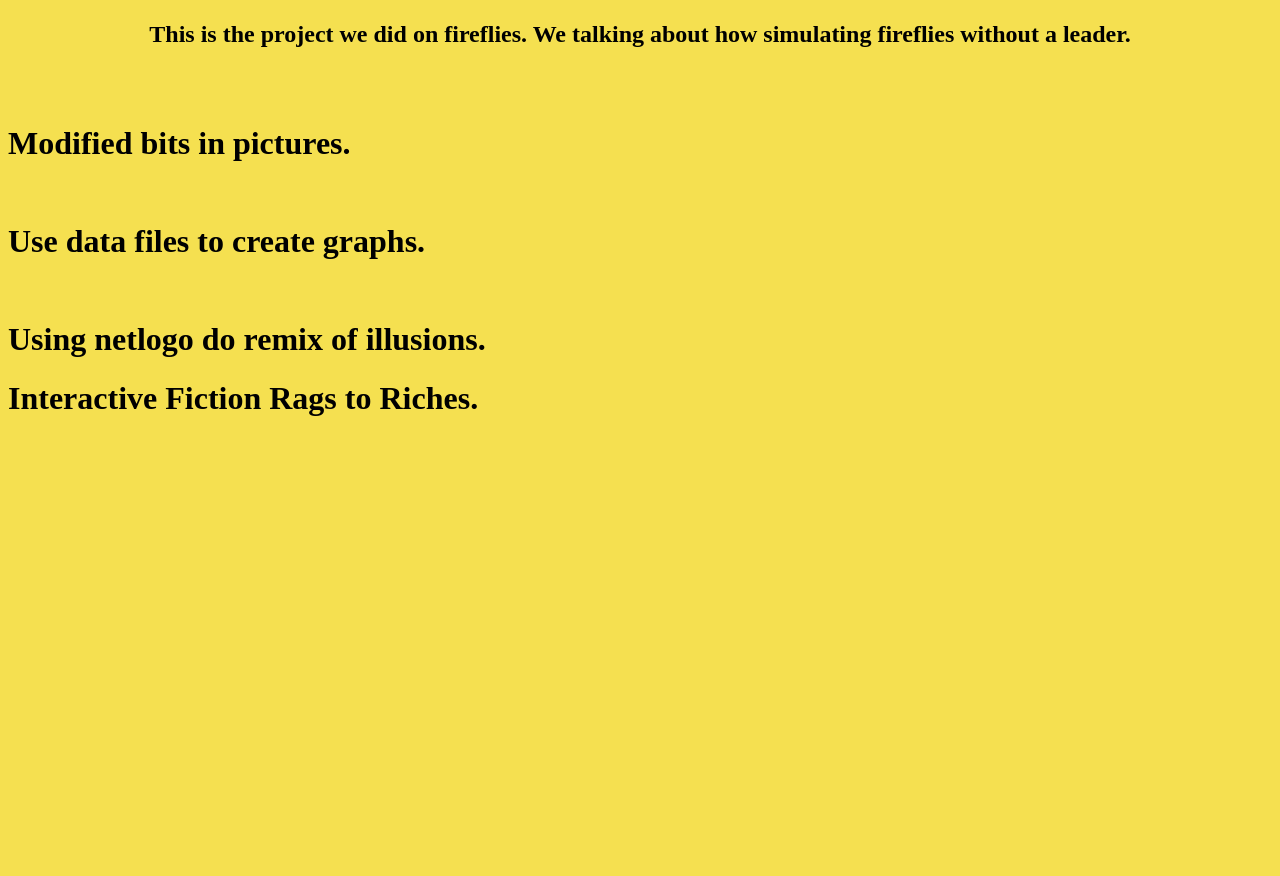
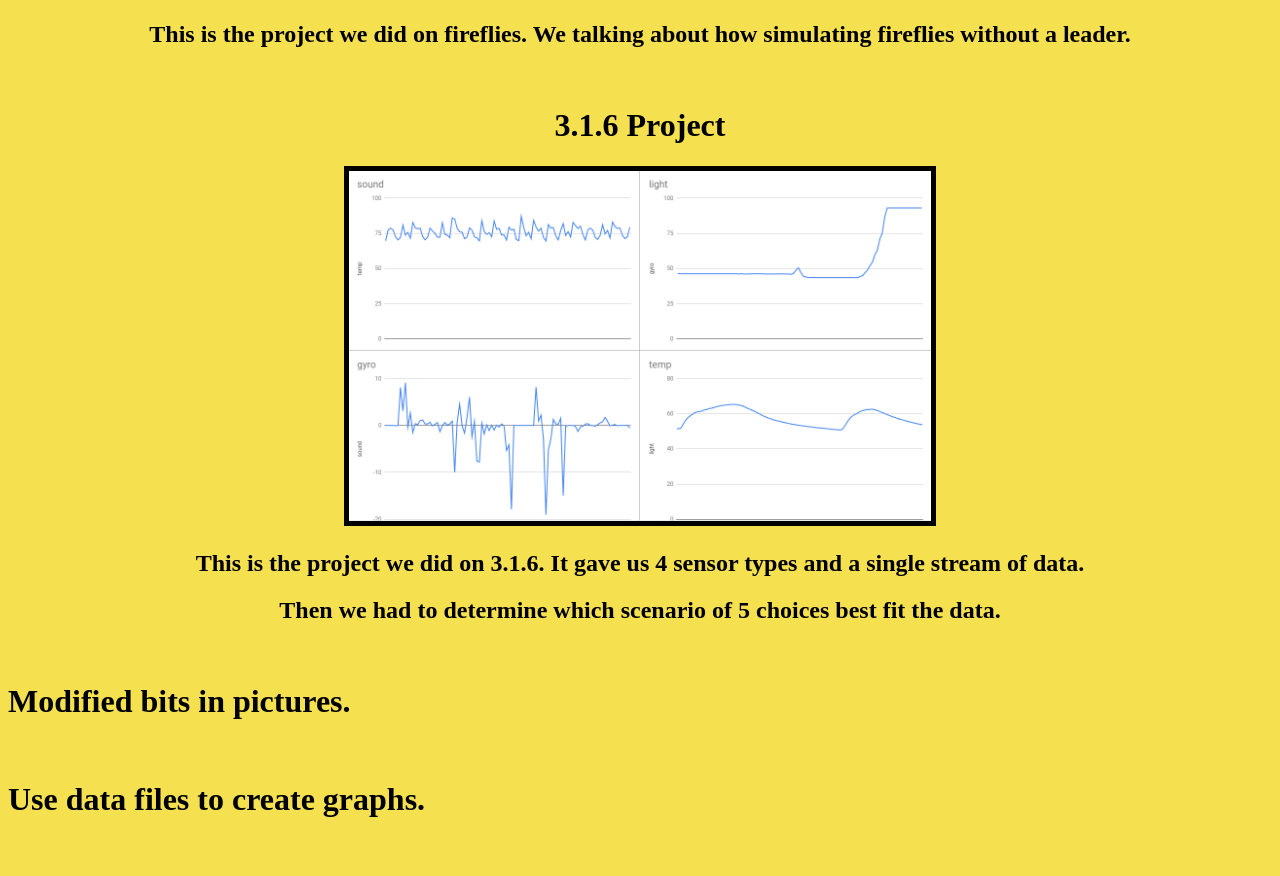
Before and after one commit to Nassim-pixel/CSP2023, a plain HTML site: page portfolio.html in a window 1280 px wide. Shown: the part 3280-4156 px from the top of the page. Before the commit the page ends 3744 px from the top, so only its background shows below. Drawn offline with Linux system fonts and the light colour scheme.

Commit message:
Update portfolio.html

```diff
--- a/portfolio.html
+++ b/portfolio.html
@@ -39,7 +39,12 @@
     <h1>  4.1.4 Project </h1>
 	<img src="Images/Project.jpg" style="border:5px solid #000000" height="350">
 	    <h2> This is the project we did on fireflies. We talking about how simulating fireflies without a leader.</h2>
-	<br> </center>
+	<br>
+	 <h1> 3.1.6 Project </h1>
+	<img src="Images/graphs316.PNG" style="border:5px solid #000000" height="350">
+	    <h2> This is the project we did on 3.1.6. It gave us 4 sensor types and a single stream of data. </h2>
+		  <h2> Then we had to determine which scenario of 5 choices best fit the data.</h2>
+	</center>
     <br>
     <h1>   Modified bits in pictures.</h1>
     <br>
```
